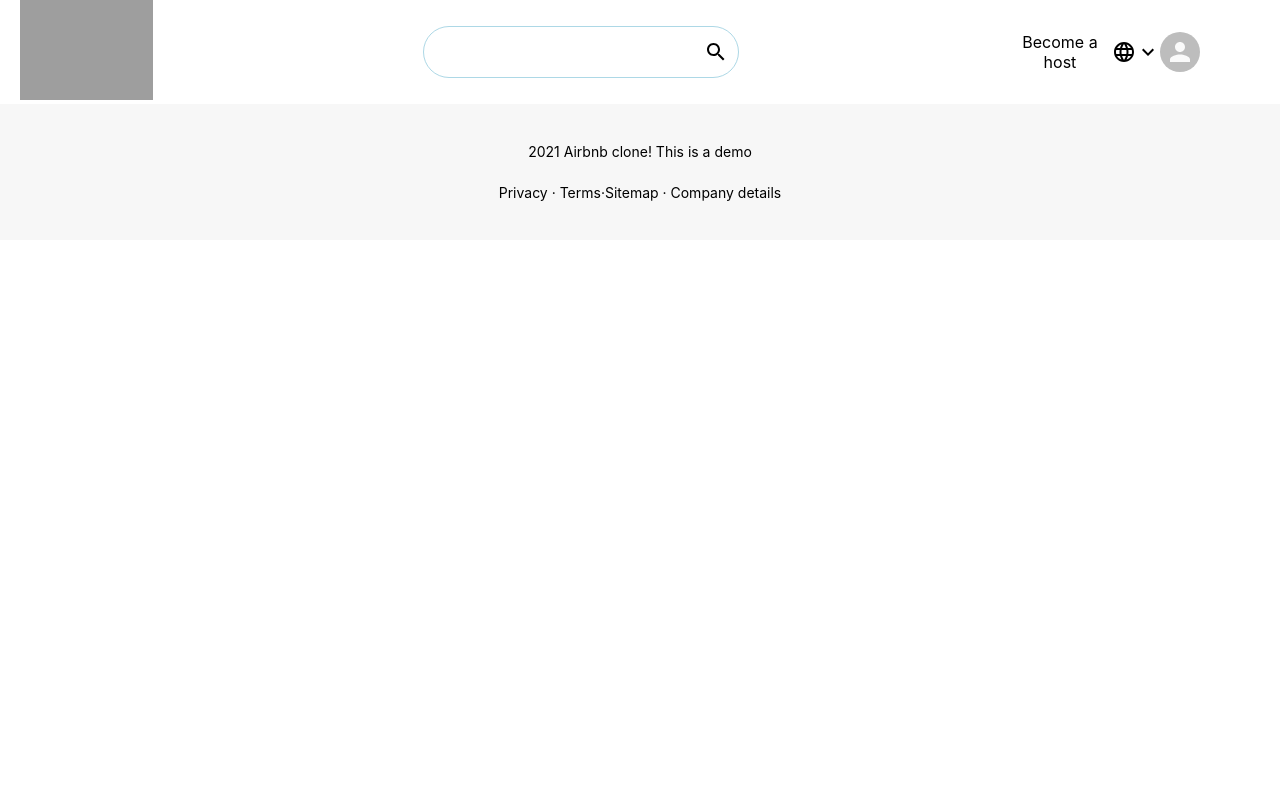
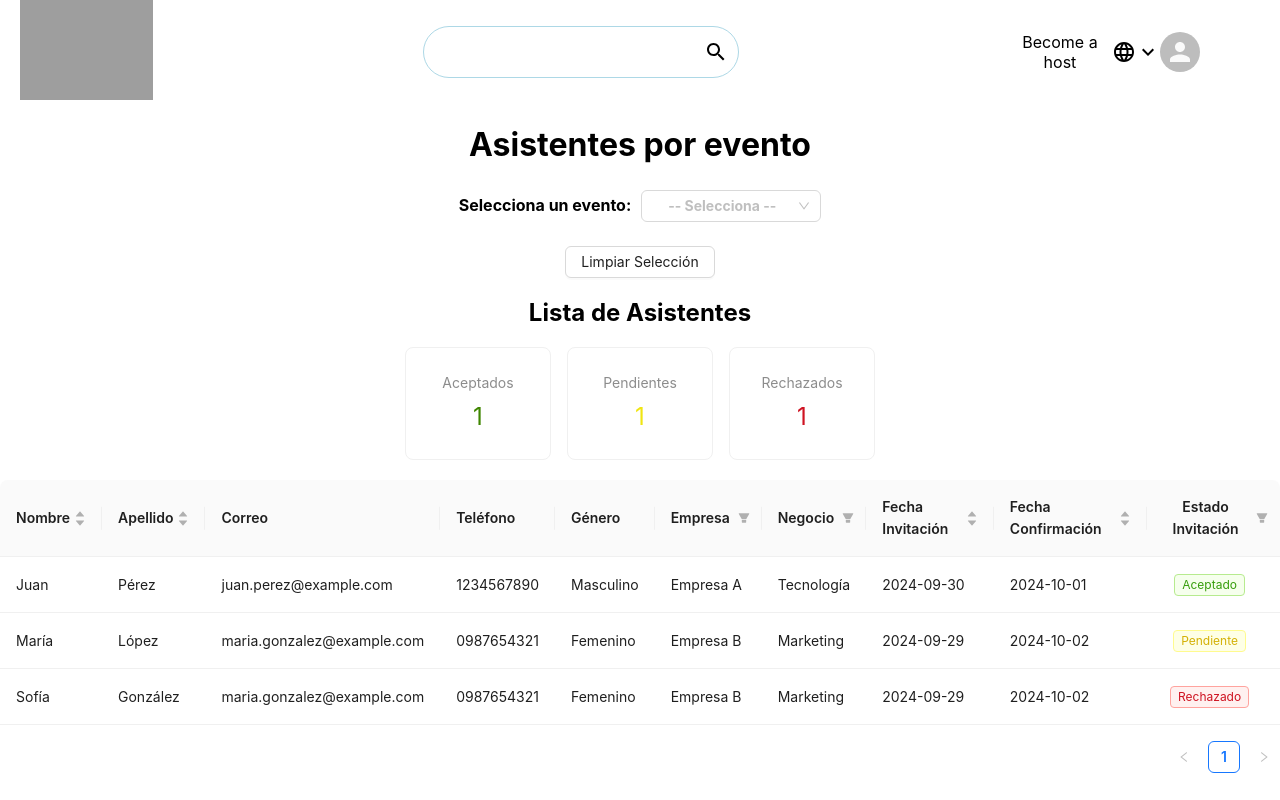
Before and after one commit to RochesPortfolio/meet-up-front, a React (Create React App) app: page /guest in a window 1280 px wide. Shown: the top 800 px of the page. Built offline with nearby package versions, Linux system fonts and the light colour scheme; grey boxes are pictures that could not be loaded.

Commit message:
feat(Guest.js): adding guest table

```diff
--- a/package.json
+++ b/package.json
@@ -12,6 +12,7 @@
     "@types/node": "^16.18.105",
     "@types/react": "^18.3.3",
     "@types/react-dom": "^18.3.0",
+    "antd": "^5.21.2",
     "date-fns": "^3.6.0",
     "mobx": "^6.13.1",
     "mobx-react": "^9.1.1",
--- a/src/App.tsx
+++ b/src/App.tsx
@@ -3,6 +3,7 @@ import Home from './components/Home';
 import Header from './components/Header';
 import Footer from './components/Footer';
 import SearchPage from './components/SearchPage';
+import Guest from '././pages/Guest'
 import { BrowserRouter as Router, Routes, Route } from "react-router-dom";
 
 function App() {
@@ -12,6 +13,7 @@ function App() {
           <Header />
           <Routes>
             <Route path="/search" element={<SearchPage />} />
+            <Route path="/guest" element={<Guest />} />
             <Route path="/" element={<Home />} />
           </Routes>
           <Footer />
--- /dev/null
+++ b/src/pages/Guest.css
@@ -0,0 +1,30 @@
+.title {
+    padding: 0 0 30px;
+}
+.tableContainer {
+    height: 5vh;
+    justify-content: center;
+    display: flex;
+    align-items: center;
+}
+
+.tableContent {
+    width: 70%;
+    padding: 0 70px;
+}
+
+.labelContent {
+    padding: 0 10px 0 0;
+}
+
+.bodyContainer {
+    justify-content: center;
+    display: flex;
+    align-items: center;
+    padding: 0 0 30px;
+}
+
+.rowContent {
+    padding: 0 0 20px;
+    justify-content: center;
+}
--- /dev/null
+++ b/src/pages/Guest.js
@@ -0,0 +1,219 @@
+// Filename - pages/about.js
+
+import React, {useState} from "react";
+import './Guest.css';
+import { Select } from "antd";
+import { Table, Card, Col, Row, Statistic, Tag, Button } from "antd";
+
+const Guest = () => {
+    const events = ['Evento A', 'Evento B', 'Evento C'];
+    const states = ['Aceptado', 'Pendiente', 'Rechazado'];
+
+    const [eventSelected, setEventSelected] = useState(undefined);
+    const [stateSelected, setStateSelected] = useState('');
+
+    const listGuest = [
+        {
+          nombre: 'Juan',
+          apellido: 'Pérez',
+          correo: 'juan.perez@example.com',
+          telefono: '1234567890',
+          genero: 'Masculino',
+          empresa: 'Empresa A',
+          negocio: 'Tecnología',
+          fechaInvitacion: '2024-09-30',
+          fechaConfirmacion: '2024-10-01',
+          estadoInvitacion: 'Aceptado',
+          evento: 'Evento A'
+        },
+        {
+            nombre: 'María',
+            apellido: 'López',
+            correo: 'maria.gonzalez@example.com',
+            telefono: '0987654321',
+            genero: 'Femenino',
+            empresa: 'Empresa B',
+            negocio: 'Marketing',
+            fechaInvitacion: '2024-09-29',
+            fechaConfirmacion: '2024-10-02',
+            estadoInvitacion: 'Pendiente',
+            evento: 'Evento B'
+        },
+        {
+          nombre: 'Sofía',
+          apellido: 'González',
+          correo: 'maria.gonzalez@example.com',
+          telefono: '0987654321',
+          genero: 'Femenino',
+          empresa: 'Empresa B',
+          negocio: 'Marketing',
+          fechaInvitacion: '2024-09-29',
+          fechaConfirmacion: '2024-10-02',
+          estadoInvitacion: 'Rechazado',
+          evento: 'Evento B'
+        }
+      ];
+
+    const filterGuest = listGuest.filter(guest => {
+        const event = eventSelected ? guest.evento === eventSelected: true;
+        const state = stateSelected ? guest.estadoInvitacion === stateSelected : true;
+            return event && state;
+    })
+
+    const uniqueCompanies = [...new Set(listGuest.map(guest => guest.empresa))];
+    const uniqueBusiness = [...new Set(listGuest.map(business => business.negocio))];
+    const uniqueState = [...new Set(listGuest.map(state => state.estadoInvitacion))];
+
+    const accepted = filterGuest.filter(guest => guest.estadoInvitacion ===  'Aceptado').length;
+    const pending = filterGuest.filter(guest => guest.estadoInvitacion ===  'Pendiente').length;
+    const rejected = filterGuest.filter(guest => guest.estadoInvitacion ===  'Rechazado').length;
+
+    const cleanSelection = () => {
+        setEventSelected(undefined);  // Limpiar evento seleccionado
+    };
+
+    const columns = [
+        {   title: 'Nombre', dataIndex: 'nombre', key: 'nombre',
+            sorter: (a, b) => a.nombre.localeCompare(b.nombre)
+         },
+        {   title: 'Apellido', dataIndex: 'apellido', key: 'apellido',
+            sorter: (a, b) => a.apellido.localeCompare(b.apellido)
+         },
+        { title: 'Correo', dataIndex: 'correo', key: 'correo' },
+        { title: 'Teléfono', dataIndex: 'telefono', key: 'telefono' },
+        { title: 'Género', dataIndex: 'genero', key: 'genero' },
+        {
+            title: 'Empresa',
+            dataIndex: 'empresa',
+            key: 'empresa',
+            filters: uniqueCompanies.map(company => ({ text: company, value: company })),
+            onFilter: (value, record) => record.empresa.includes(value),
+        },
+        {   title: 'Negocio',
+            dataIndex: 'negocio',
+            key: 'negocio',
+            filters: uniqueBusiness.map(business => ({ text: business, value: business })),
+            onFilter: (value, record) => record.negocio.includes(value) },
+        {   title: 'Fecha Invitación', dataIndex: 'fechaInvitacion', key: 'fechaInvitacion',
+            sorter: (a, b) => new Date(a.fechaInvitacion) - new Date(b.fechaInvitacion)
+         },
+        {   title: 'Fecha Confirmación', dataIndex: 'fechaConfirmacion', key: 'fechaConfirmacion',
+            sorter: (a, b) => new Date(a.fechaConfirmacion) - new Date(b.fechaConfirmacion)
+        },
+        {
+            title: 'Estado Invitación',
+            dataIndex: 'estadoInvitacion',
+            key: 'estadoInvitacion',
+            align: 'center',
+            filters: uniqueState.map(state => ({ text: state, value: state })),
+            onFilter: (value, record) => record.estadoInvitacion.includes(value),
+            render: (estado) => {
+              let color = '';
+              switch (estado) {
+                case 'Aceptado':
+                  color = 'green';
+                  break;
+                case 'Pendiente':
+                  color = 'yellow';
+                  break;
+                case 'Rechazado':
+                  color = 'red';
+                  break;
+                default:
+                  color = 'default';
+              }
+              return <Tag color={color}>{estado}</Tag>;
+            }
+        },
+    ]
+
+	return (
+		<div>
+			<h1>Asistentes por evento</h1>
+            <div className="tableContainer">
+                <table className="tableContent">
+                    <thead>
+                        <tr>
+                            <th>
+                                {/* Muestra asistentes filtrados por evento */}
+                                <div>
+                                    <label htmlFor="event" className="labelContent">Selecciona un evento:</label>
+                                    <Select
+                                    value={eventSelected}
+                                    onChange={(value) => setEventSelected(value)}
+                                    placeholder="-- Selecciona --"
+                                    style={{width: 180}}
+                                    >
+                                    {events.map((event, index) => (
+                                        <Select.Option key={index} value={event}>{event}</Select.Option>
+                                    ))}
+                                    </Select>
+                                </div>
+                            </th>
+                        </tr>
+                    </thead>
+                </table>
+            </div>
+            <div style={{ marginTop: '20px' }}>
+                <Button onClick={cleanSelection}>Limpiar Selección</Button>
+            </div>
+            <div>
+                <h2>Lista de Asistentes</h2>
+                <div className="rowContainer">
+                    <Row gutter={16} className="rowContent">
+                        <Col span={3}>
+                            <Card bordered={true}>
+                                <Statistic
+                                    title="Aceptados"
+                                    value={accepted}
+                                    precision={0}
+                                    valueStyle={{
+                                        color: '#3f8600',
+                                    }}
+                                    prefix=""
+                                />
+                            </Card>
+                        </Col>
+                        <Col span={3}>
+                            <Card bordered={true}>
+                                <Statistic
+                                    title="Pendientes"
+                                    value={pending}
+                                    precision={0}
+                                    valueStyle={{
+                                        color: '#f0e512',
+                                    }}
+                                    prefix=""
+                                />
+                            </Card>
+                        </Col>
+                        <Col span={3}>
+                            <Card bordered={true}>
+                                <Statistic
+                                    title="Rechazados"
+                                    value={rejected}
+                                    precision={0}
+                                    valueStyle={{
+                                        color: '#cf1322',
+                                    }}
+                                    prefix=""
+                                />
+                            </Card>
+                        </Col>
+                    </Row>
+                </div>
+                <div className="bodyContainer">
+                {filterGuest.length > 0 ? (
+                    <Table dataSource={filterGuest} columns={columns}
+                    rowKey={(record, index) => index} />
+                ) : (
+                    (eventSelected || stateSelected) == "" ? <h3></h3> :
+                    <h3>No existe información</h3>
+                )}
+                </div>
+            </div>
+		</div>
+	);
+};
+
+export default Guest;
```
Also changed, not shown: 1 other file (tests, documents, lock files or other folders). Lines whose indentation alone changed are shown as unchanged.
